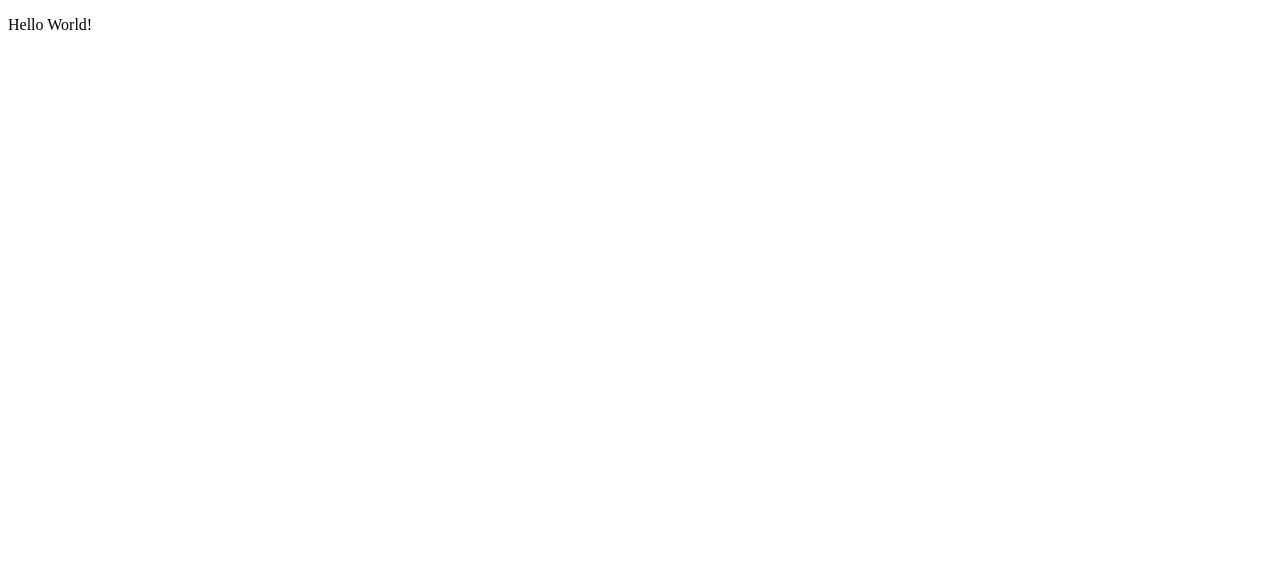
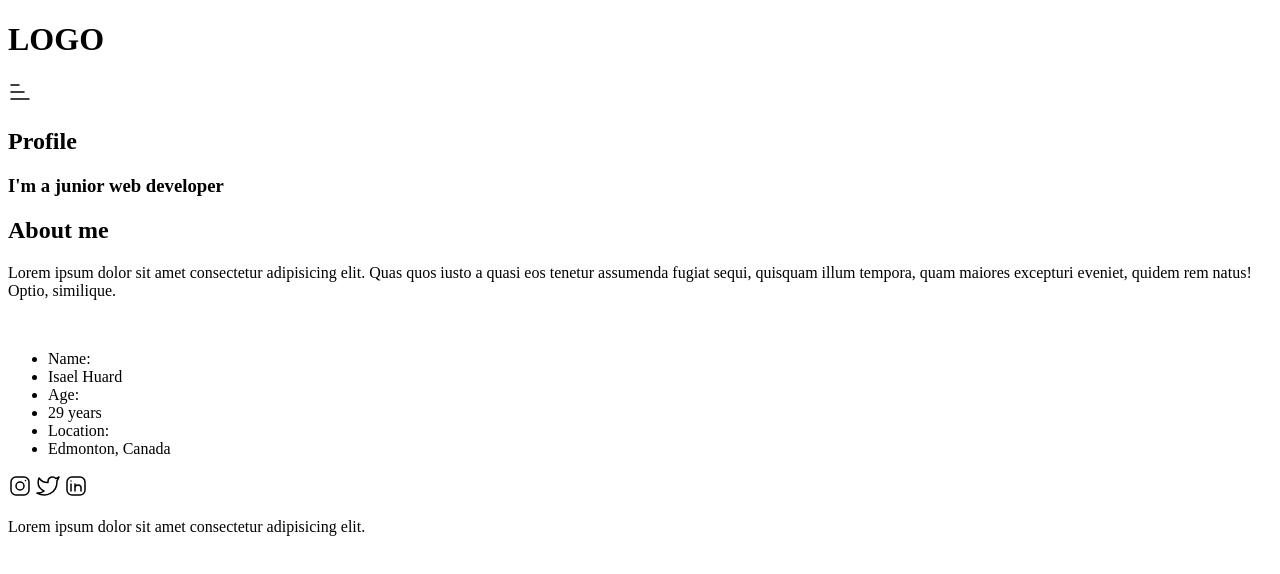
Before and after one commit to isahua16/W6F, a plain HTML site: page index.html in a window 1280 px wide. Drawn offline with Linux system fonts and the light colour scheme.

Commit message:
Html added

```diff
--- a/index.html
+++ b/index.html
@@ -1,21 +1,62 @@
 <!DOCTYPE html>
-<html lang=en>
+<html lang="en">
   <head>
-    <meta charset=UTF-8 />
-    <meta http-equiv=X-UA-Compatible content=IE=edge />
-    <meta name=viewport content=width=device-width,initial-scale=1.0 />
-    <meta name=description content=*>
-    <meta name=keywords content=*>
-    <meta name=author content=* />
-    <meta property=og:url content=* />
-    <meta property=og:type content=* />
-    <meta property=og:title content=* />
-    <meta property=og:description content=*/>
-    <meta property=og:image content=* />
+    <meta charset="UTF-8" />
+    <meta http-equiv="X-UA-Compatible" content="IE" ="edge" />
+    <meta
+      name="viewport"
+      content="width"
+      ="device-width,initial-scale"
+      ="1.0"
+    />
+    <meta name="description" content="*" />
+    <meta name="keywords" content="*" />
+    <meta name="author" content="*" />
+    <meta property="og:url" content="*" />
+    <meta property="og:type" content="*" />
+    <meta property="og:title" content="*" />
+    <meta property="og:description" content="*" />
+    <meta property="og:image" content="*" />
     <link rel=stylesheet href=/css/style.css />
     <title>W6F</title>
   </head>
   <body>
-    <p>Hello World!</p>
+    <header id="page_header">
+      <h1>LOGO</h1>
+      <img src="/images/menu-scale.svg" alt="Hamburger" />
+    </header>
+
+    <main id="page_main">
+      <article id="profile">
+        <h1>Profile</h1>
+        <h3>I'm a junior web developer</h3>
+      </article>
+      <article id="about">
+        <h2>About me</h2>
+        <p>
+          Lorem ipsum dolor sit amet consectetur adipisicing elit. Quas quos
+          iusto a quasi eos tenetur assumenda fugiat sequi, quisquam illum
+          tempora, quam maiores excepturi eveniet, quidem rem natus! Optio,
+          similique.
+        </p>
+      </article>
+      <img src="" alt="" />
+      <ul id="details">
+        <li>Name:</li>
+        <li>Isael Huard</li>
+        <li>Age:</li>
+        <li>29 years</li>
+        <li>Location:</li>
+        <li>Edmonton, Canada</li>
+      </ul>
+      <div id="socials">
+        <img src="/images/instagram.svg" alt="Instagram icon" />
+        <img src="/images/twitter.svg" alt="Twitter icon" />
+        <img src="/images/linkedin.svg" alt="Linkedin icon" />
+      </div>
+    </main>
+    <footer id="page_footer">
+      <p>Lorem ipsum dolor sit amet consectetur adipisicing elit.</p>
+    </footer>
   </body>
 </html>
```
Also changed, not shown: images/instagram.svg (added), images/isael.jpg (added), images/linkedin.svg (added), images/menu-scale.svg (added), images/twitter.svg (added).
